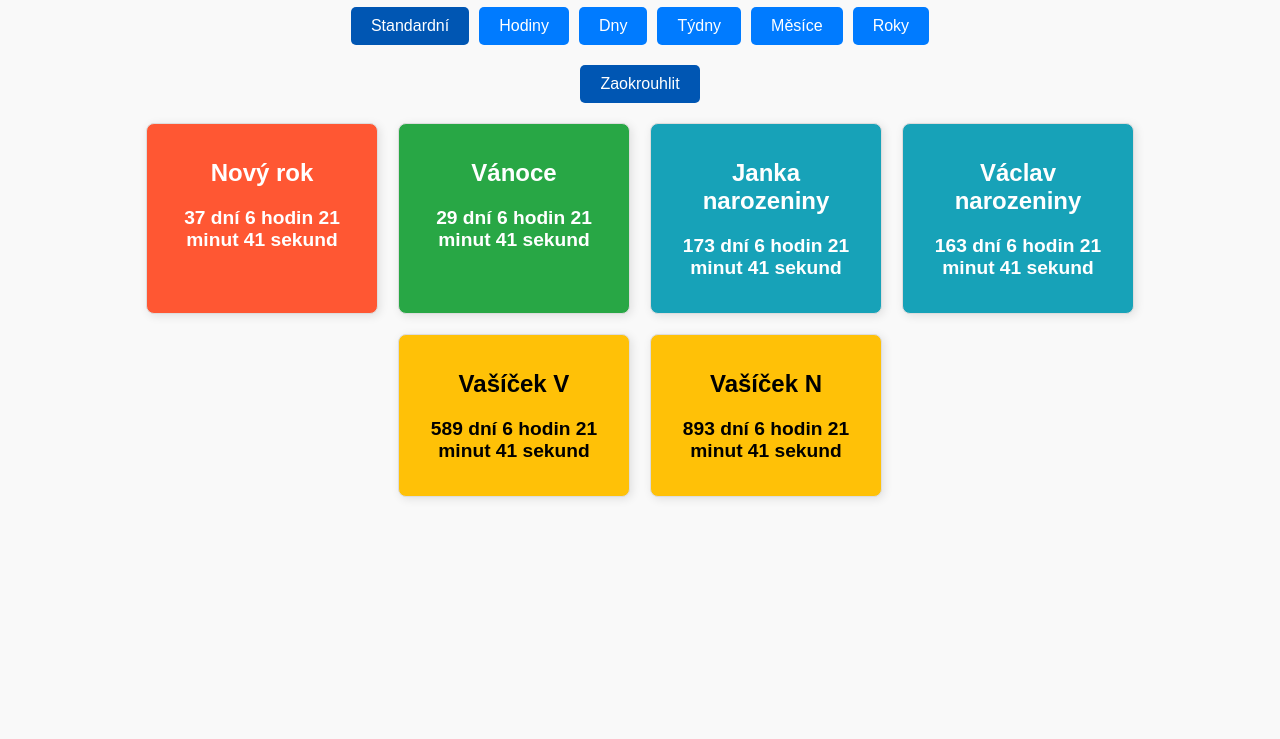
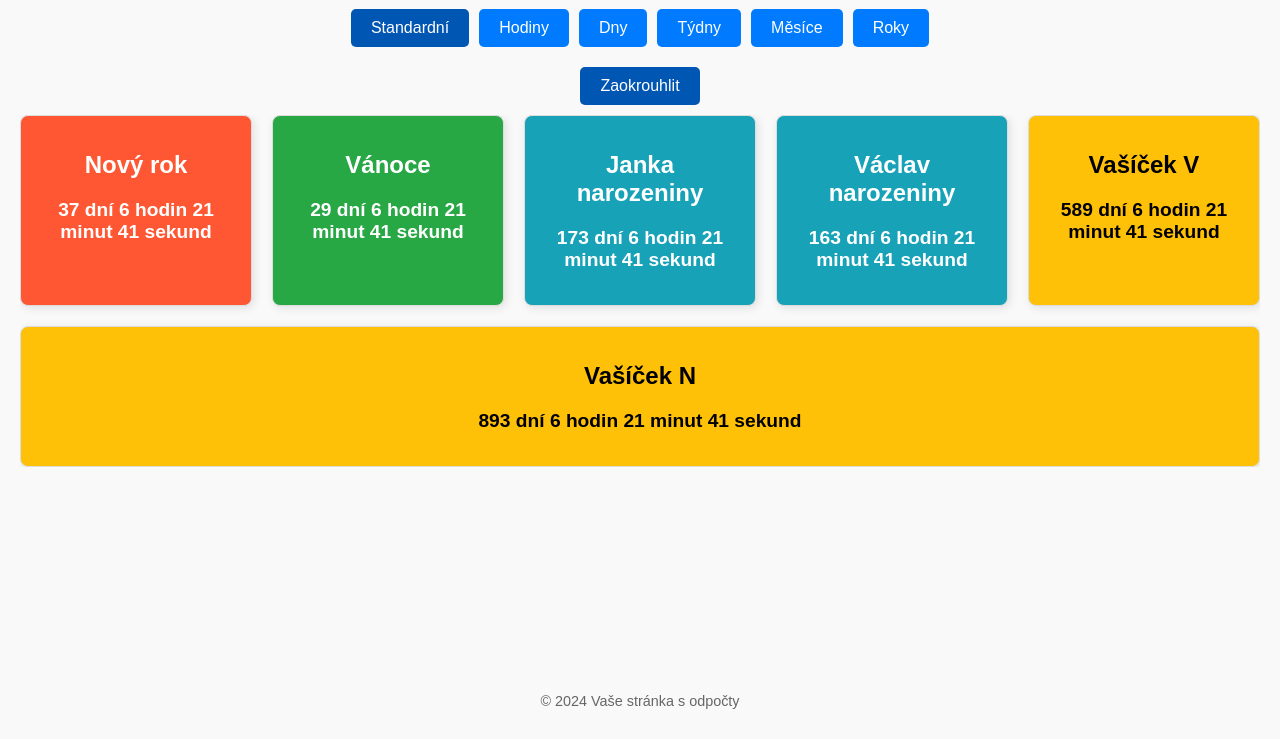
Before and after one commit to steinhauserovi/odpocet, a plain HTML site: page index.html in a window 1280 px wide. Shown: the part 101-840 px from the top of the page. Before the commit the page ends 800 px from the top, so only its background shows below. Drawn offline with Linux system fonts and the light colour scheme.

Commit message:
Update index.html

```diff
--- a/index.html
+++ b/index.html
@@ -9,13 +9,22 @@
             font-family: Arial, sans-serif;
             text-align: center;
             padding: 20px;
-            background-color: #f9f9f9; /* Jemná barva pozadí */
+            background-color: #f9f9f9;
+            min-height: 100vh; /* Celá výška okna */
+            margin: 0;
+            overflow: hidden; /* Skryje posuvníky */
+            display: flex;
+            flex-direction: column;
+            align-items: center;
+            justify-content: space-between;
         }
         .countdown-container {
             display: flex;
-            flex-wrap: wrap;
+            flex-wrap: wrap; /* Zajištění přetékání na další řádky */
             justify-content: center;
             gap: 20px;
+            max-width: 100%; /* Maximální šířka */
+            overflow: auto; /* Povolení horizontálního přetékání při hodně prvcích */
         }
         .countdown {
             border: 1px solid #ddd;
@@ -25,6 +34,7 @@
             text-align: center;
             box-shadow: 2px 2px 10px rgba(0, 0, 0, 0.1);
             color: white;
+            flex: 1 0 200px; /* Flexibilní šířka s minimem 200px */
         }
         h1 {
             color: #333;
@@ -36,9 +46,9 @@
         .button-container, .rounding-container {
             display: flex;
             justify-content: center;
-            flex-wrap: wrap;
+            flex-wrap: wrap; /* Přetékání na další řádky u tlačítek */
             gap: 10px;
-            margin: 20px;
+            margin: 10px;
         }
         .button-container button, .rounding-container button {
             padding: 10px 20px;
@@ -56,18 +66,24 @@
         .button-container button.active, .rounding-container button.active {
             background-color: #0056b3;
         }
+        .footer {
+            margin-top: auto;
+            padding: 10px;
+            font-size: 0.9em;
+            color: #666;
+        }
         /* Barvy pro různé události */
         .countdown.novy-rok {
-            background-color: #FF5733; /* Oranžová */
+            background-color: #FF5733;
         }
         .countdown.vanoce {
-            background-color: #28A745; /* Zelená */
+            background-color: #28A745;
         }
         .countdown.narozeniny {
-            background-color: #17A2B8; /* Modrozelená */
+            background-color: #17A2B8;
         }
         .countdown.specialni {
-            background-color: #FFC107; /* Žlutá */
+            background-color: #FFC107;
             color: black;
         }
     </style>
@@ -88,6 +104,9 @@
     <div id="countdowns" class="countdown-container">
         <!-- Odpočty budou generovány zde -->
     </div>
+    <div class="footer">
+        © 2024 Vaše stránka s odpočty
+    </div>
 
     <script>
         const countdownData = [
@@ -102,7 +121,7 @@
         const buttons = document.querySelectorAll(".button-container button");
         const roundingToggle = document.getElementById("rounding-toggle");
         let selectedFormat = "default";
-        let isRounded = true; // Výchozí hodnota: zaokrouhlit
+        let isRounded = true;
 
         function updateCountdowns() {
             const container = document.getElementById("countdowns");
```
